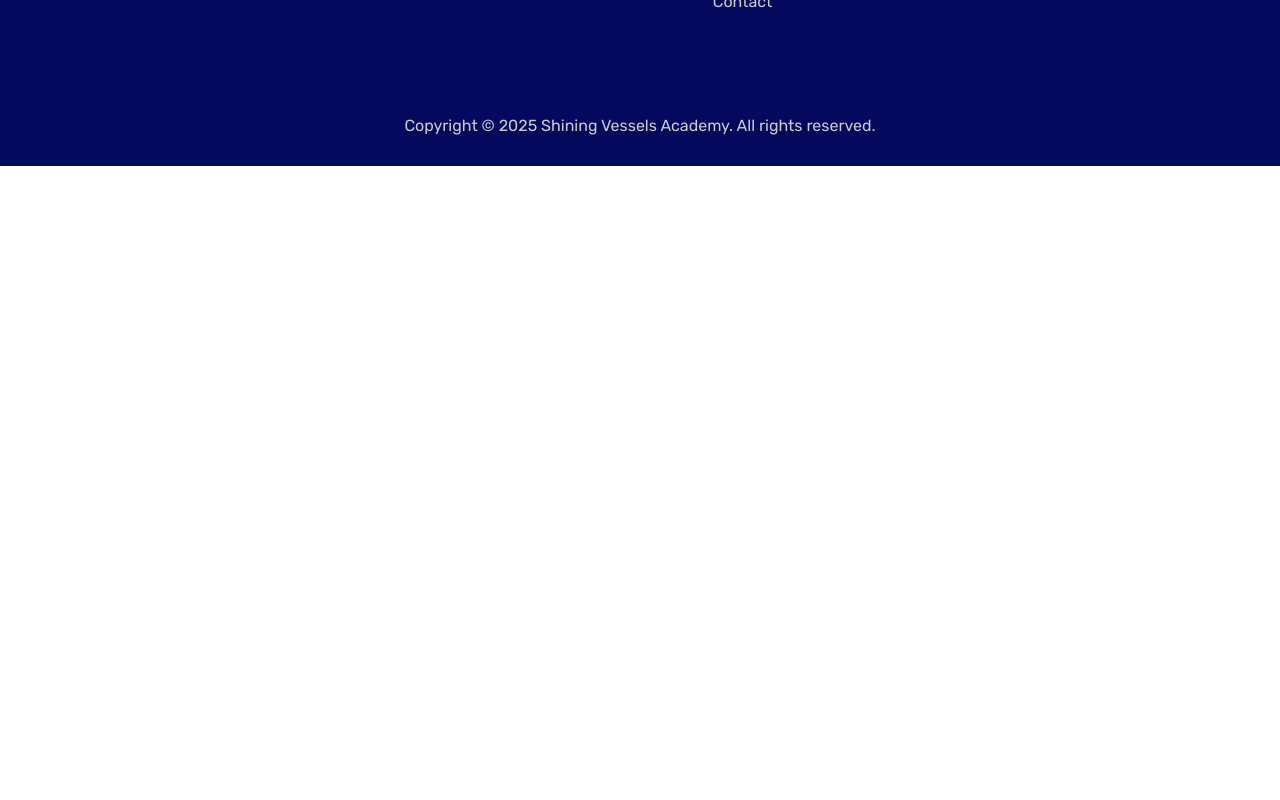
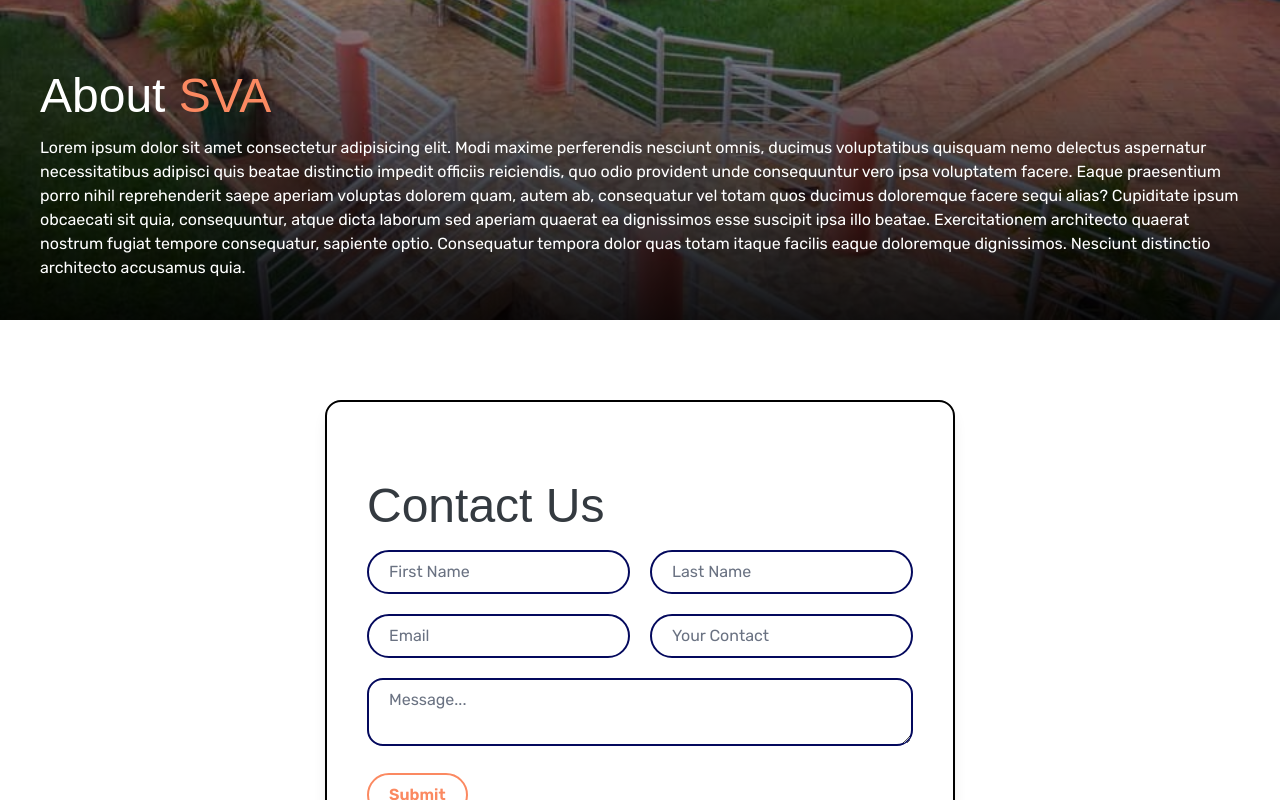
Before and after one commit to michaelboateng1/shining-vessels-academy-, a SvelteKit app: page /contact in a window 1280 px wide. Before the commit this address had no page. Shown: the part 480-1280 px from the top of the page. Before the commit the page ends 800 px from the top, so only its background shows below. Built offline with nearby package versions, Linux system fonts and the light colour scheme; a web font is replaced by a local one.

Commit message:
Added contact page and a contact form component

```diff
--- /dev/null
+++ b/src/routes/components/ContactForm.svelte
@@ -0,0 +1,20 @@
+<section class="flex justify-center items-center py-20 px-10">
+    <form class="bg-[#fff] px-10 py-20 rounded-2xl shadow-lg border-2 overflow-hidden" data-aos="flip-left" data-aos-delay={150} >
+        <h2 class="capitalize mb-5 text-5xl font-semibold text-[#343a40]" data-aos="fade-in" data-aos-delay={200}>Contact us</h2>
+
+        <div class="flex justify-between items-center gap-5 mt-5">
+            <input type="text" placeholder="First Name" class="py-2 px-5 w-full border-2 border-[#04095d] rounded-4xl focus:border-[#fb8961]" data-aos="slide-up" data-aos-delay={200} />
+            <input type="text" placeholder="Last Name" class="py-2 px-5 w-full border-2 border-[#04095d] rounded-4xl focus:border-[#fb8961]" data-aos="slide-up" data-aos-delay={200} />
+        </div>
+        <div class="flex justify-between items-center gap-5 mt-5">
+            <input type="email" placeholder="Email" class="py-2 w-full px-5 border-2 border-[#04095d] rounded-4xl focus:border-[#fb8961]" data-aos="slide-up" data-aos-delay={200} />
+            <input type="tel" placeholder="Your Contact" class="py-2 w-full px-5 border-2 border-[#04095d] rounded-4xl focus:border-[#fb8961]" data-aos="slide-up" data-aos-delay={200} />
+        </div>
+        <div class="mt-5">
+            <textarea class="py-2 w-full px-5 border-2 border-[#04095d] rounded-2xl focus:border-[#fb8961]" placeholder="Message..." data-aos="slide-up" data-aos-delay={200}></textarea>
+        </div>
+        <div class="mt-5">
+            <input type="button" value="Submit" class="py-2 px-5 font-semibold text-[#fb8961] border-2 border-[#fb8961] cursor-pointer rounded-4xl focus:border-[#fb8961] transition-colors duration-300 hover:bg-[#fb8961] hover:text-white active:bg-white active:text-[#fb8961] " data-aos="zoom-in" data-aos-delay={250} />
+        </div>
+    </form>
+</section>
--- /dev/null
+++ b/src/routes/contact/+page.svelte
@@ -0,0 +1,13 @@
+<script>
+    import ContactForm from "../components/ContactForm.svelte";
+    import Heading from "../components/Heading.svelte";
+
+    const message = "Lorem ipsum dolor sit amet consectetur, adipisicing elit. Atque quas doloremque quibusdam provident cum necessitatibus quia blanditiis quam tempore? Quasi numquam quam officiis porro, laboriosam optio sapiente, perspiciatis placeat recusandae odio voluptatibus fugiat maxime quisquam rerum, cum dolorum et impedit."
+</script>
+
+<main>
+    <Heading {message}>
+        <h1 class="text-5xl font-bold mb-4" data-aos="fade-in">Contact <span class="text-[#fb8961]">SVA</span></h1>
+    </Heading>
+    <ContactForm />
+</main>
```
